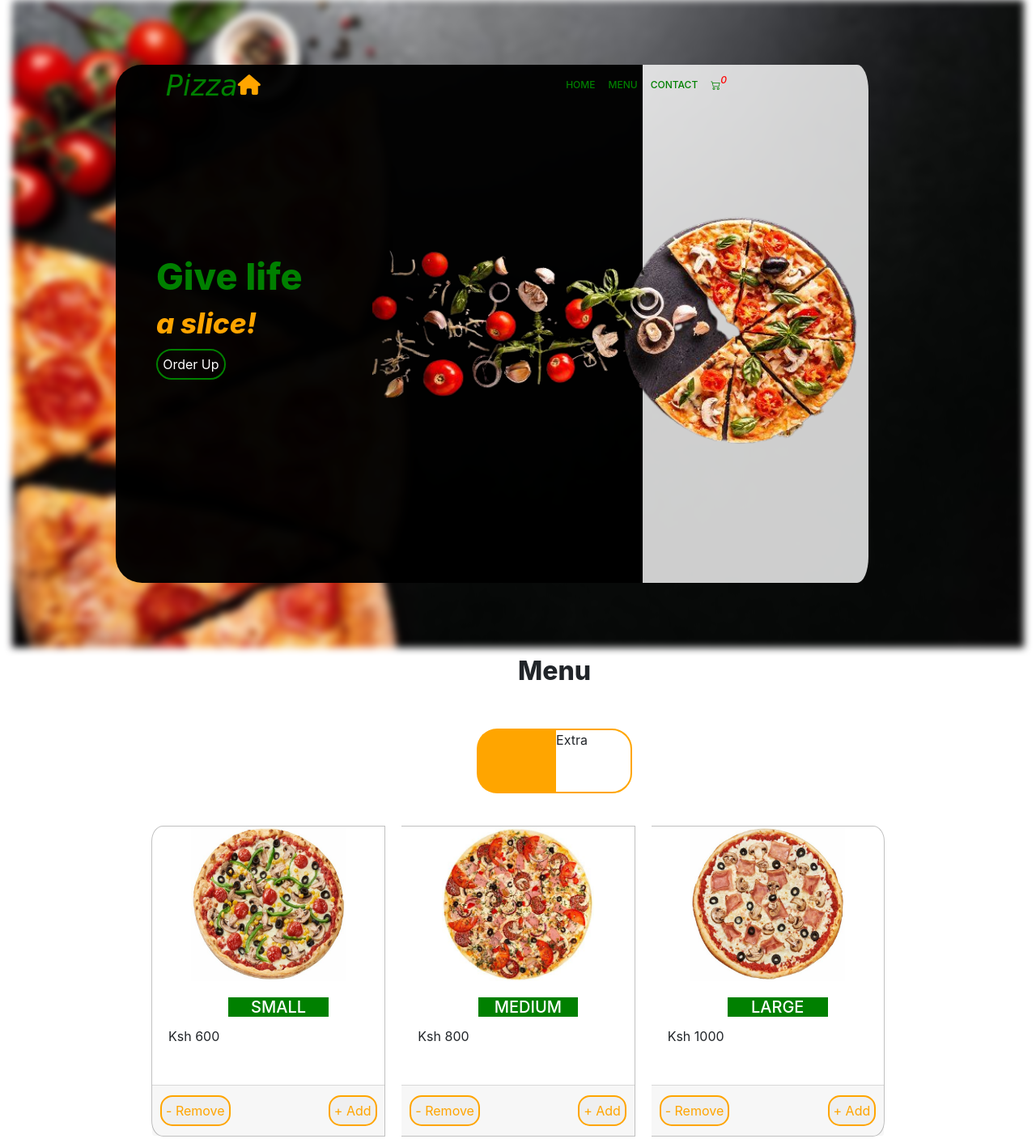
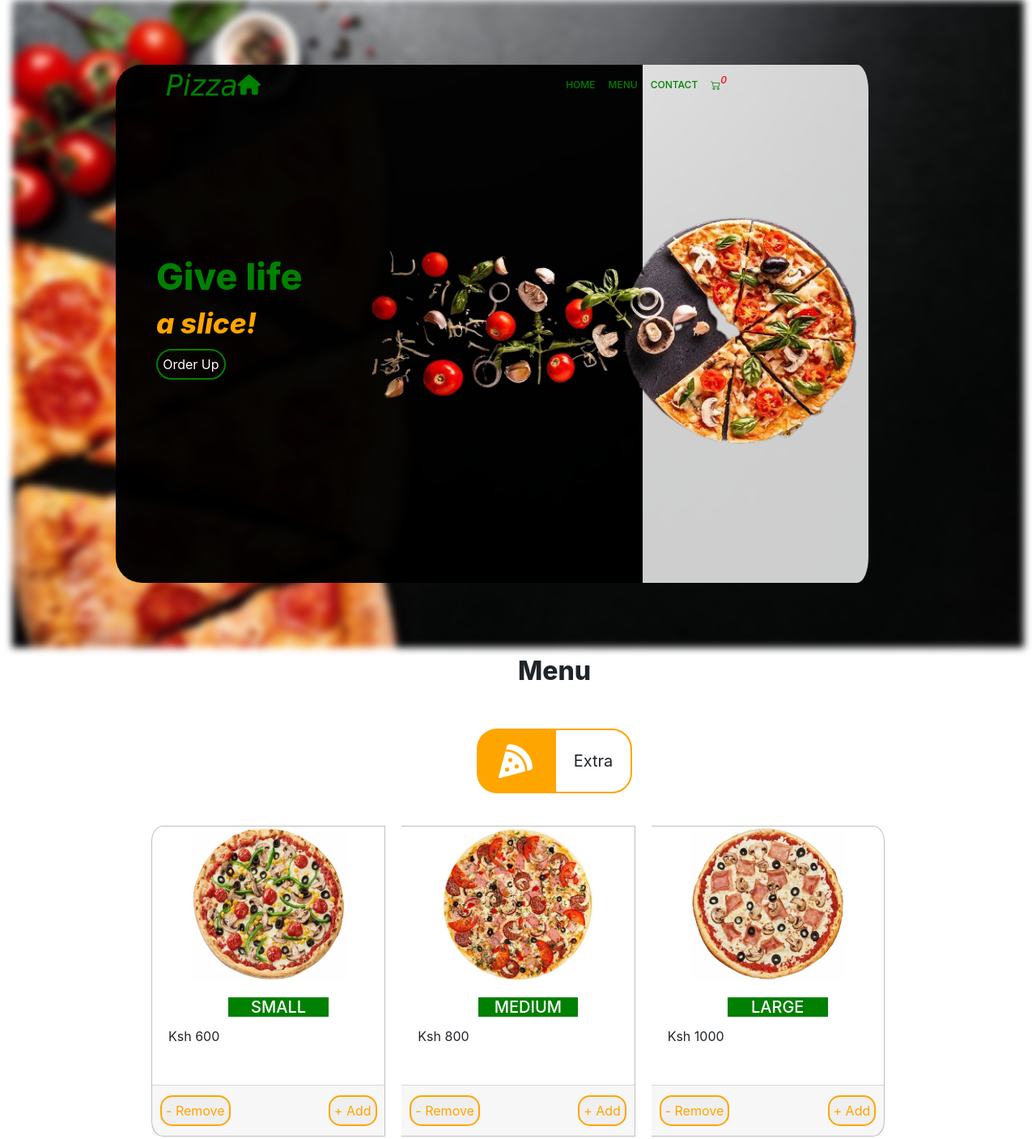
Before and after one commit to juliamwangi123/pizza_web, a plain HTML site: page index.html in a window 1280 px wide. Shown: the top 1407 px of the page at 81% size. Drawn offline with nearby package versions, Linux system fonts and the light colour scheme; a web font is replaced by a local one.

Commit message:
style: style the logo

```diff
--- a/css/style.css
+++ b/css/style.css
@@ -141,6 +141,11 @@
     border-bottom-right-radius: 25px;
     border-top-right-radius: 25px;
     border: 2px solid orange;
+    font-size: 20px;
+    /* text-align: center; */
+    display: flex;
+    align-items: center;
+    justify-content: center;
 }
 #pizza{
     width: 50%;
@@ -341,8 +346,7 @@
     font-family: 'Hurricane', cursive;
 }
 
-.fa-solid{
-    color: orange;
+.logo-house{
      position: absolute;
     left: 100%;
     top: 25%;
--- a/index.html
+++ b/index.html
@@ -30,7 +30,7 @@
 
                       <div class="navbar-nav">
                         <a class="nav-item nav-link active" href="#">HOME <span class="sr-only">(current)</span></a>
-                        <a class="nav-item nav-link" href="#">MENU</a>
+                        <a class="nav-item nav-link" href="menu">MENU</a>
                         <a class="nav-item nav-link" href="#">CONTACT</a>
                         <a class="nav-item nav-link" href="#"><i class="bi bi-cart2" id="cart"><sup id="num">0</sup></i></a>
                       </div>
@@ -39,7 +39,7 @@
             </div>
             <div class="logo">
               <!-- <h3>Pizza class="fa-solid fa-house"</h3> -->
-              <a class="logo">Pizza<i class="fa-solid fa-house "></i></a>
+              <a class="logo">Pizza<i class="fa-solid fa-house  logo-house"></i></a>
             </div>
 
             <div class="container-fluid" id="left">
```
